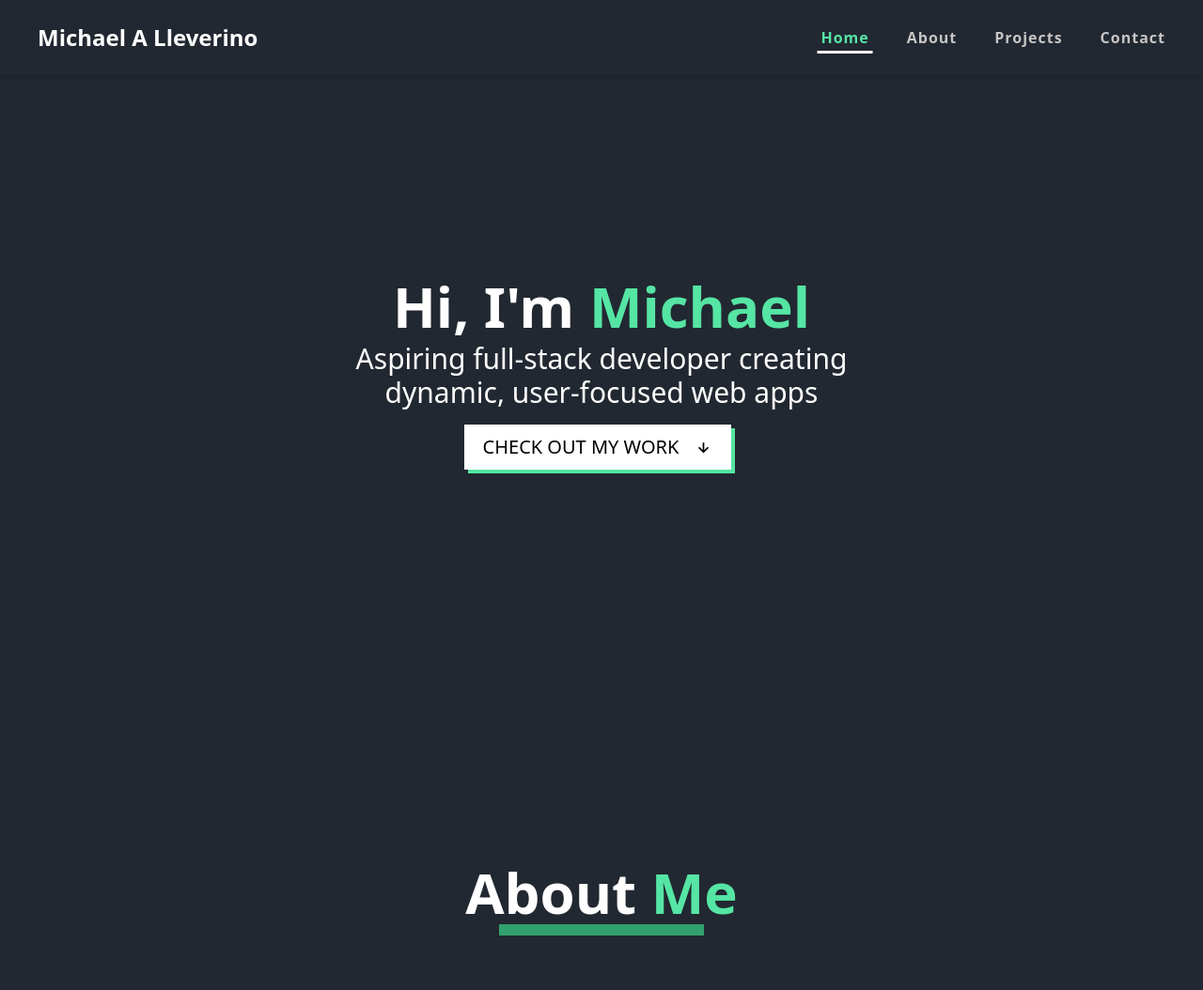
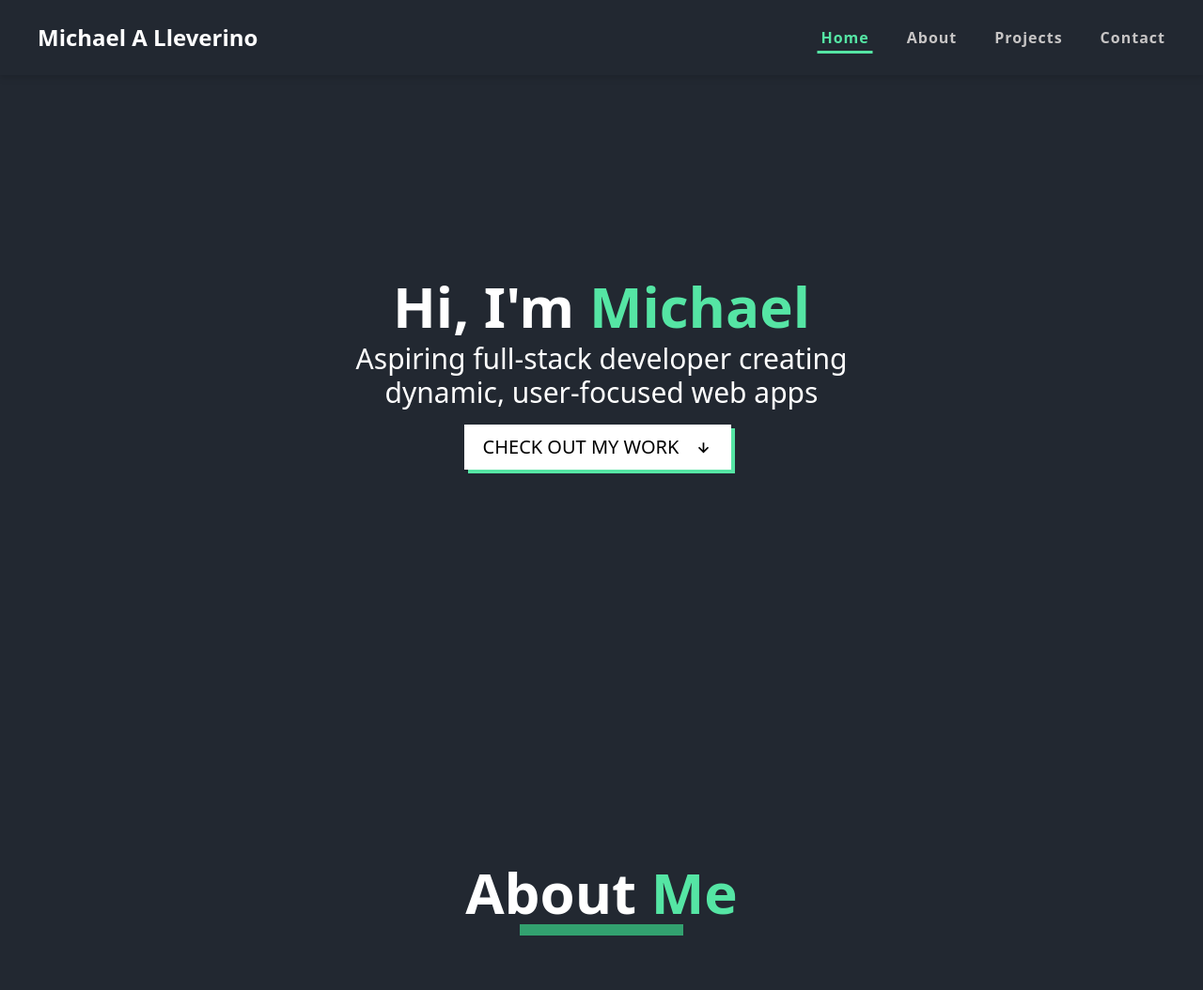
Before and after one commit to MichaelAlex03/PersonalSite, a React (Vite) app in the folder personalSite/: page / in a window 1280 px wide. Shown: the top 1054 px of the page at 94% size. Built offline with nearby package versions, Linux system fonts and the light colour scheme.

Commit message:
made my name a button that takes user back to the home page

```diff
--- a/personalSite/src/components/Navbar.tsx
+++ b/personalSite/src/components/Navbar.tsx
@@ -59,9 +59,9 @@ const Navbar = ({ currentPage, setCurrentPage }: NavProps) => {
         <>
             <header className="flex justify-center items-center w-full text-white py-6 px-10 bg-[#222831] drop-shadow-md ">
 
-                <div className="flex mr-auto">
+                <button className="flex mr-auto" onClick={() => handleClick('home')}>
                     <h1 className='text-base lg:text-2xl font-bold'>Michael A Lleverino</h1>
-                </div>
+                </button>
 
                 <div className='hidden md:flex gap-10'>
                     <NavLinks currentPage={currentPage} setCurrentPage={setCurrentPage} handleClick={handleClick}/>
--- a/personalSite/src/index.css
+++ b/personalSite/src/index.css
@@ -35,7 +35,7 @@
   }
 
   .nav.active::after{
-    @apply w-[115%] bg-white
+    @apply w-[115%] bg-[#55E5A4]
   }
 
 
--- a/personalSite/src/pages/aboutMe.tsx
+++ b/personalSite/src/pages/aboutMe.tsx
@@ -2,11 +2,11 @@
 const AboutMe = () => {
   return (
     <>
-      <div className='bg-[#222831] text-white w-full py-20 px-8 2xl:px-2 flex flex-col items-center'>
+      <div className=' bg-[#222831] text-white w-full py-20 px-8 2xl:px-2 flex flex-col items-center'>
 
         <div className='flex flex-col items-center mt-5 xl:mt-10'>
               <h1 className='text-4xl lg:text-6xl font-bold'>About <span className='text-[#55E5A4]'>Me</span></h1>
-              <div className='border-[4px] lg:border-[6px] border-[#32a16f] w-3/4 mt-1'></div>
+              <div className='border-[4px] lg:border-[6px] border-[#32a16f] w-3/5 mt-1'></div>
         </div>
 
         {/*Container with both skills and about me description w/ profile picture*/}
```
